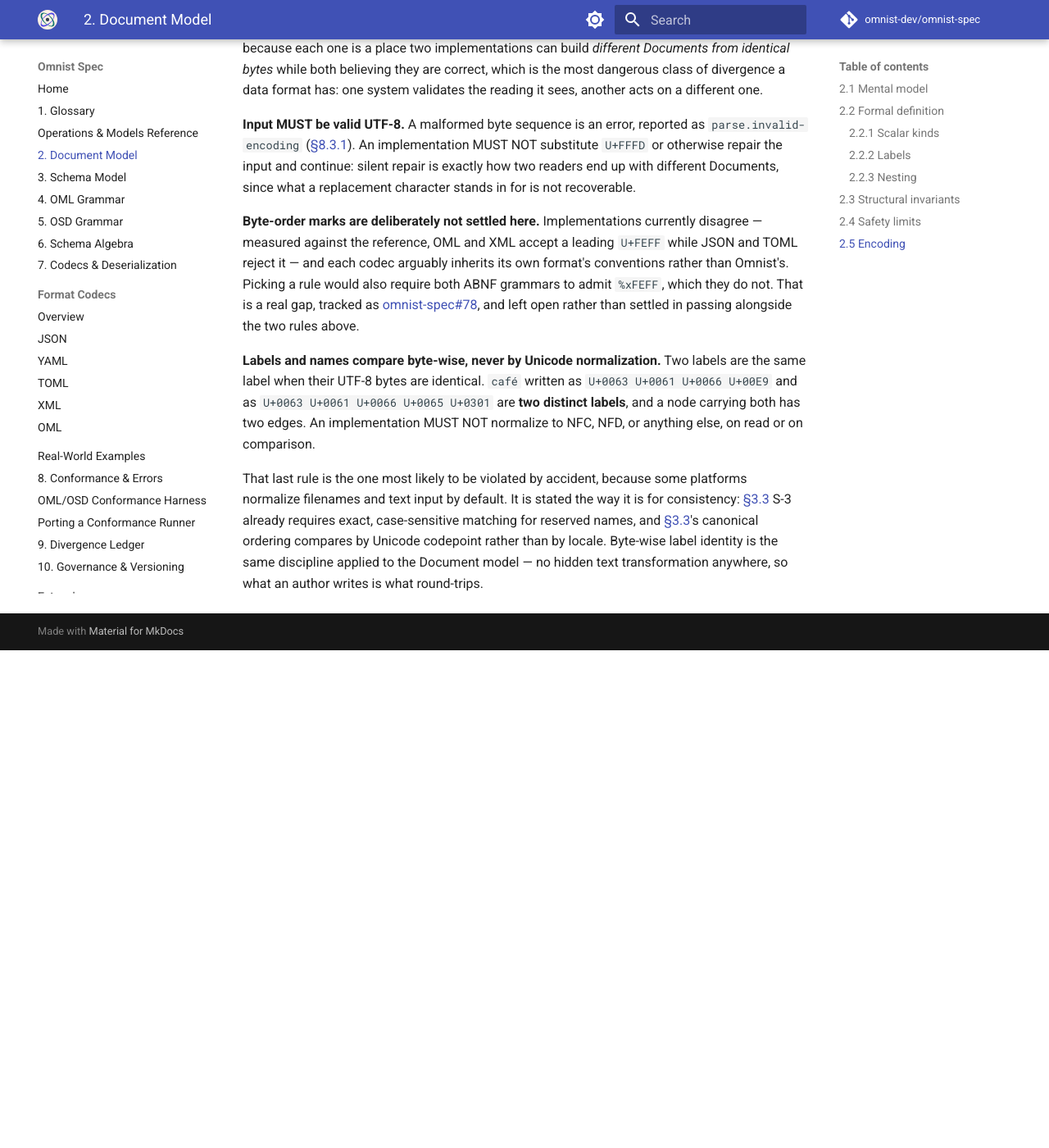
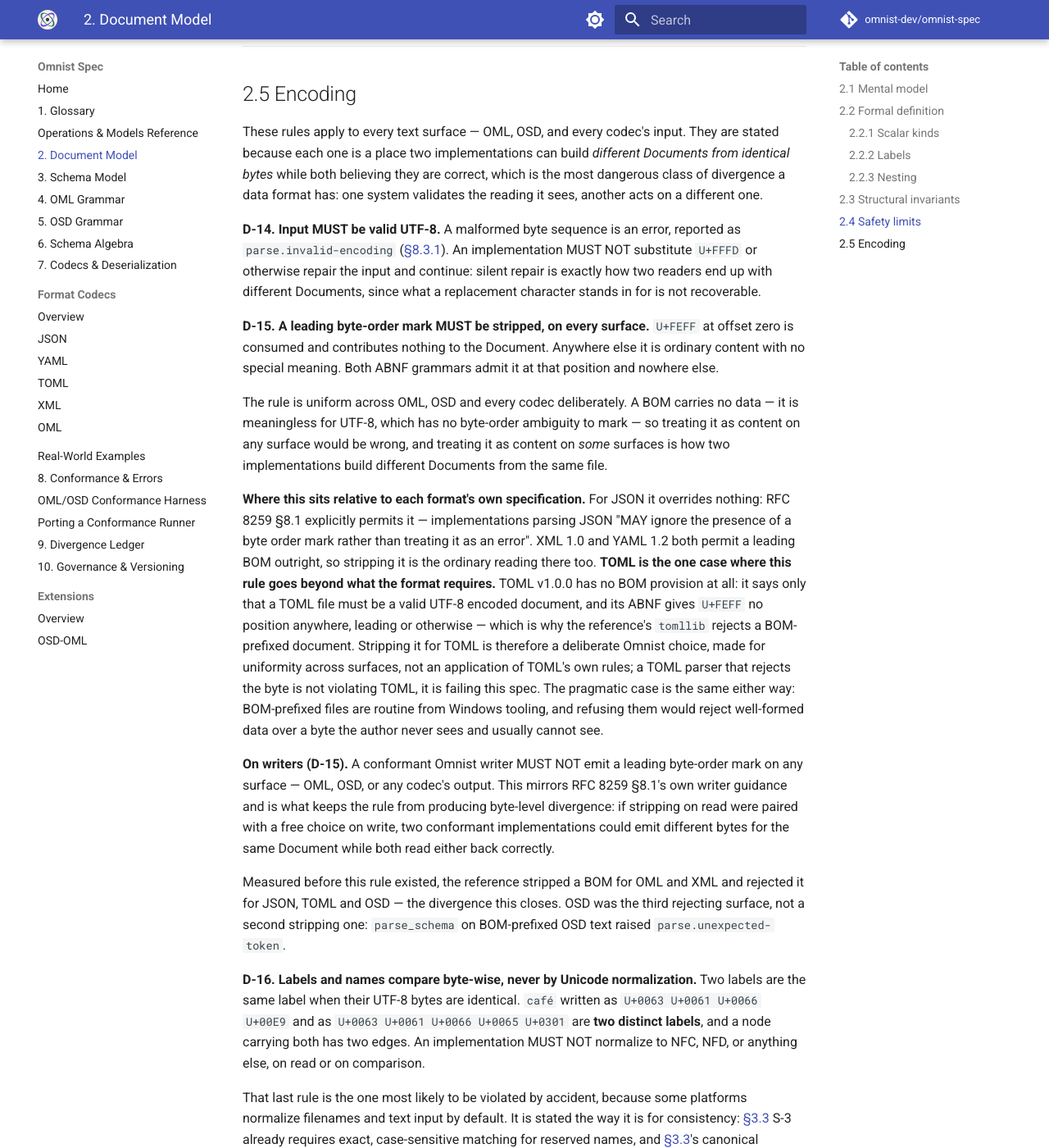
Before and after one commit to omnist-dev/omnist-spec, an MkDocs documentation site: the page built from docs/02-document-model.md, in a window 1280 px wide and 1400 px high, scrolled down 5488 px. Shown: the whole window at 82% size. Built offline with MkDocs 1.6.1 and Material for MkDocs 9.7.7, drawn with Linux system fonts in a browser that asks for light colours; comment, search, counter and statistics services are not loaded; before the commit the page ends 6281 px from its top, so only the background shows below that; some of the changed text lies outside the part shown.

Commit message:
Complete rule spines in chapters 2-3, settle BOM uniformly (#78, #93), v0.17.0-beta (#94)

```diff
--- a/docs/02-document-model.md
+++ b/docs/02-document-model.md
@@ -106,8 +106,14 @@
 
 ## 2.3 Structural invariants
 
-A conformant implementation MUST maintain all of the following for every
-Document it constructs, reads, or hands back.
+**D-17. A conformant implementation MUST maintain all of the following for
+every Document it constructs, reads, or hands back.** Each of `D-1`..`D-5` is
+also a requirement in its own right, and where one states a narrower scope of
+its own — `D-1` binds every reader, `D-3` binds the operations of chapters 3
+and 6 — that narrower scope governs, and this rule does not widen it. Where a
+rule states no scope of its own, notably `D-5`, this rule supplies it: scalar
+identity holds for every Document an implementation constructs, reads, or
+hands back.
 
 **D-1. Edge order is preserved.** The order of edges within a node MUST be the
 order they appeared in the source, for every reader. Implementations MUST NOT
@@ -134,7 +140,7 @@
 are distinct scalars in the Document model, even though `integer` is a subtype
 of `number` in the Schema model (§6).
 
-This invariant is unconditional for the model itself — it is not weakened by
+**D-8.** This invariant is unconditional for the model itself — it is not weakened by
 what any particular host language can represent. An implementation targeting
 a language with no native `integer`/`number` distinction (e.g. JavaScript's
 single `number` type) MAY be structurally unable to preserve this distinction
@@ -239,23 +245,54 @@
 correct, which is the most dangerous class of divergence a data format has:
 one system validates the reading it sees, another acts on a different one.
 
-**Input MUST be valid UTF-8.** A malformed byte sequence is an error,
+**D-14. Input MUST be valid UTF-8.** A malformed byte sequence is an error,
 reported as `parse.invalid-encoding` ([§8.3.1](08-conformance-and-errors.md#831-parse-text-to-document-stage-1)).
 An implementation MUST NOT substitute `U+FFFD` or otherwise repair the input
 and continue: silent repair is exactly how two readers end up with different
 Documents, since what a replacement character stands in for is not
 recoverable.
 
-**Byte-order marks are deliberately not settled here.** Implementations
-currently disagree — measured against the reference, OML and XML accept a
-leading `U+FEFF` while JSON and TOML reject it — and each codec arguably
-inherits its own format's conventions rather than Omnist's. Picking a rule
-would also require both ABNF grammars to admit `%xFEFF`, which they do not.
-That is a real gap, tracked as
-[omnist-spec#78](https://github.com/omnist-dev/omnist-spec/issues/78), and
-left open rather than settled in passing alongside the two rules above.
+**D-15. A leading byte-order mark MUST be stripped, on every surface.**
+`U+FEFF` at offset zero is consumed and contributes nothing to the Document.
+Anywhere else it is ordinary content with no special meaning. Both ABNF
+grammars admit it at that position and nowhere else.
 
-**Labels and names compare byte-wise, never by Unicode normalization.** Two
+The rule is uniform across OML, OSD and every codec deliberately. A BOM
+carries no data — it is meaningless for UTF-8, which has no byte-order
+ambiguity to mark — so treating it as content on any surface would be wrong,
+and treating it as content on *some* surfaces is how two implementations
+build different Documents from the same file.
+
+**Where this sits relative to each format's own specification.** For JSON it
+overrides nothing: RFC 8259 §8.1 explicitly permits it — implementations
+parsing JSON "MAY ignore the presence of a byte order mark rather than
+treating it as an error". XML 1.0 and YAML 1.2 both permit a leading BOM
+outright, so stripping it is the ordinary reading there too. **TOML is the
+one case where this rule goes beyond what the format requires.** TOML v1.0.0
+has no BOM provision at all: it says only that a TOML file must be a valid
+UTF-8 encoded document, and its ABNF gives `U+FEFF` no position anywhere,
+leading or otherwise — which is why the reference's `tomllib` rejects a
+BOM-prefixed document. Stripping it for TOML is therefore a deliberate
+Omnist choice, made for uniformity across surfaces, not an application of
+TOML's own rules; a TOML parser that rejects the byte is not violating TOML,
+it is failing this spec. The pragmatic case is the same either way:
+BOM-prefixed files are routine from Windows tooling, and refusing them would
+reject well-formed data over a byte the author never sees and usually cannot
+see.
+
+**On writers (D-15).** A conformant Omnist writer MUST NOT emit a leading
+byte-order mark on any surface — OML, OSD, or any codec's output. This
+mirrors RFC 8259 §8.1's own writer guidance and is what keeps the rule from
+producing byte-level divergence: if stripping on read were paired with a
+free choice on write, two conformant implementations could emit different
+bytes for the same Document while both read either back correctly.
+
+Measured before this rule existed, the reference stripped a BOM for OML and
+XML and rejected it for JSON, TOML and OSD — the divergence this closes.
+OSD was the third rejecting surface, not a second stripping one:
+`parse_schema` on BOM-prefixed OSD text raised `parse.unexpected-token`.
+
+**D-16. Labels and names compare byte-wise, never by Unicode normalization.** Two
 labels are the same label when their UTF-8 bytes are identical. `café`
 written as `U+0063 U+0061 U+0066 U+00E9` and as `U+0063 U+0061 U+0066 U+0065
 U+0301` are **two distinct labels**, and a node carrying both has two edges.
--- a/docs/05-osd-grammar.md
+++ b/docs/05-osd-grammar.md
@@ -268,9 +268,9 @@
 | `record any { "a": string }` | error: reserved type name |
 | `record R{"a":string}` twice | error: duplicate definition |
 | `record R{"a":string}` with no `root` | error: a schema must declare a root |
-| `record R{"a":string} record S{"b":string}` with two `root` declarations | error: a schema MUST NOT declare more than one root |
+| `record R{"a":string} record S{"b":string}` with two `root` declarations | error: a schema MUST NOT declare more than one root (OSD-10) |
 | `record R{a:string}` | error: expected a quoted field name |
-| `record R{"": string}` | error: a field label MUST NOT be empty |
+| `record R{"": string}` | error: a field label MUST NOT be empty (OSD-2) |
 | `record R{"a": "string"}` | error: a quoted string cannot appear in type position |
 | `record R { "a": string, }` | valid; trailing comma accepted |
 | `record R { "data": any }` | field type is `any` |
```
Also changed, not shown: other parts of docs/02-document-model.md (+9 -9 lines), CHANGELOG.md (+57 -0 lines), docs/03-schema-model.md (+35 -30 lines), docs/index.md (+1 -1 lines), test-suite/README.md (+5 -3 lines), 9 other files.
